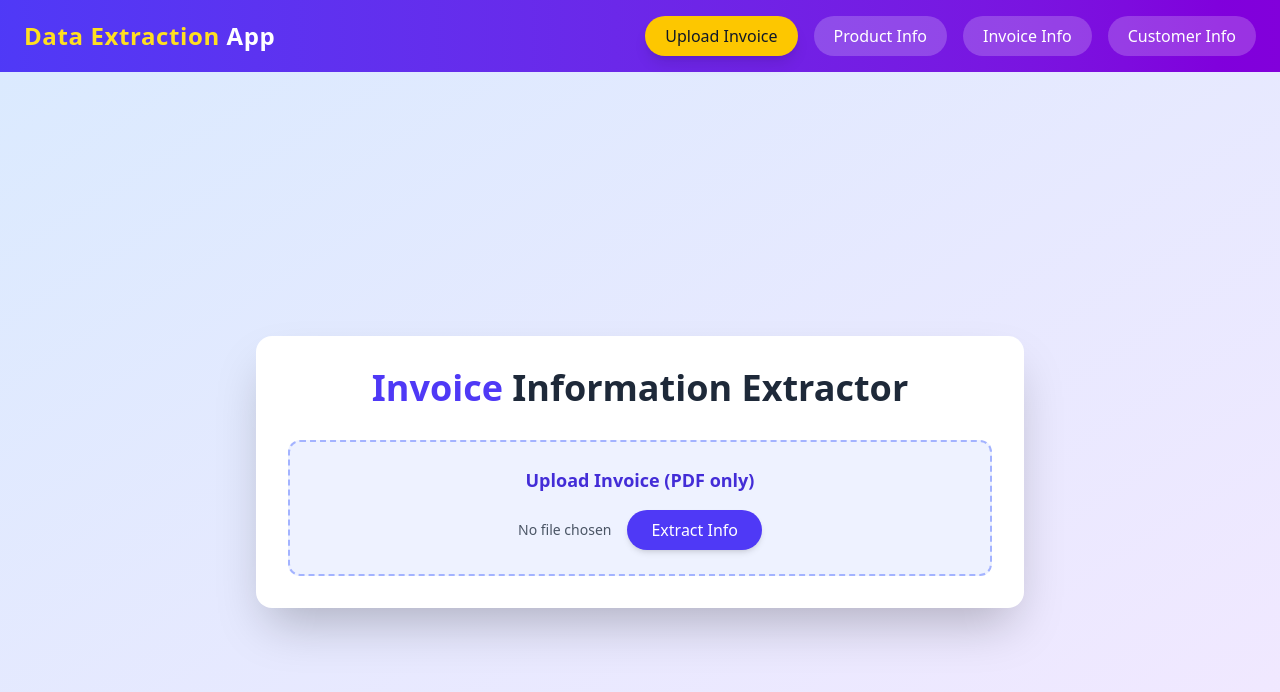
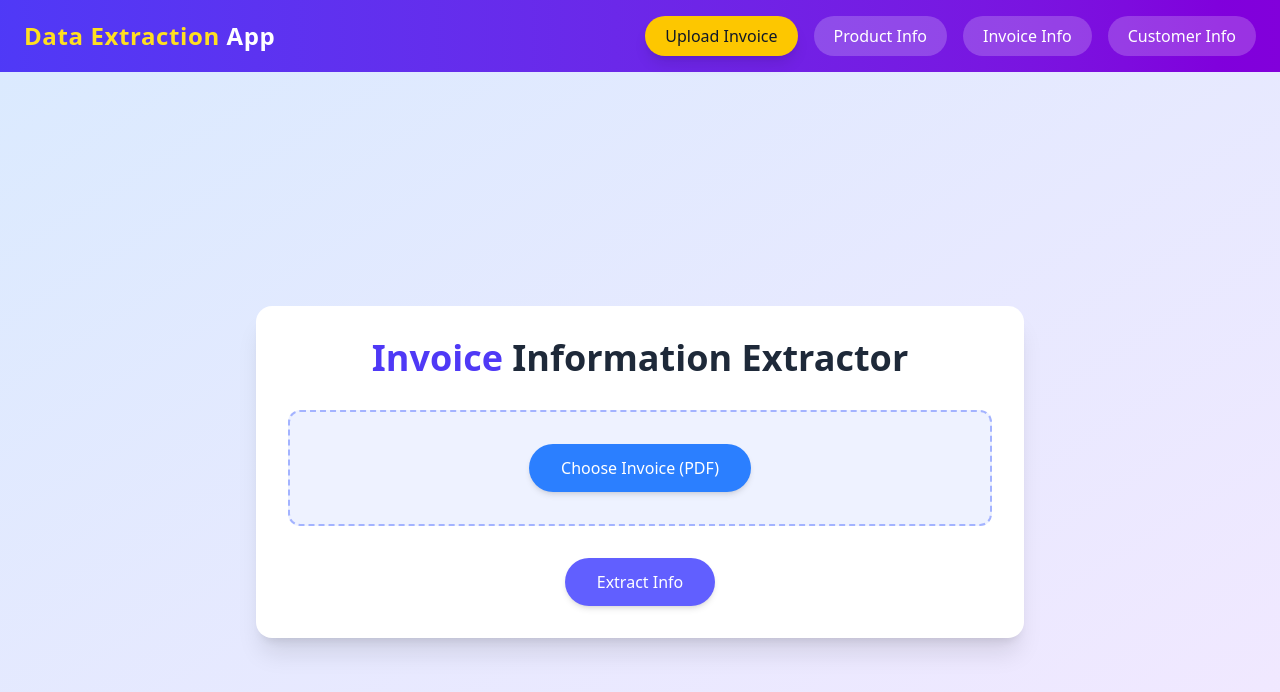
Before and after one commit to joshipriyanshu/Data-extraction-app, a React (Create React App) app in the folder dataextractionapp/Frontend/: page / in a window 1280 px wide. Shown: the top 692 px of the page. Built offline with nearby package versions, Linux system fonts and the light colour scheme.

Commit message:
fixed  ui elements

```diff
--- a/dataextractionapp/Frontend/src/Components/Input.js
+++ b/dataextractionapp/Frontend/src/Components/Input.js
@@ -15,7 +15,10 @@ const Uploadsection = () => {
   };
 
   const handleSubmit = async () => {
-    if (!selectedFile) return;
+    if (!selectedFile) {
+      alert("Please select a file to upload.");
+      return;
+    }
     setLoading(true);
 
     const formData = new FormData();
@@ -56,48 +59,74 @@ const Uploadsection = () => {
   };
 
   return (
-    <div className="min-h-screen bg-gradient-to-br from-blue-100 to-purple-100 flex items-center justify-center px-4 sm:px-6 lg:px-8">
-      <div className="max-w-3xl w-full bg-white rounded-2xl shadow-2xl p-8">
-        <h1 className="text-3xl sm:text-4xl font-extrabold text-center text-gray-800 mb-8">
+    <div className="min-h-screen bg-gradient-to-br from-blue-100 to-purple-100 flex items-center justify-center px-6">
+      <div className="max-w-3xl w-full bg-white rounded-2xl shadow-xl p-8 space-y-8">
+        <h1 className="text-3xl sm:text-4xl font-extrabold text-center text-gray-800">
           <span className="text-indigo-600">Invoice</span> Information Extractor
         </h1>
 
-        <div className="p-6 border-2 border-dashed border-indigo-300 rounded-xl bg-indigo-50 text-center hover:bg-indigo-100 transition">
-          <label
-            htmlFor="file-upload"
-            className="cursor-pointer block text-lg font-semibold text-indigo-700"
-          >
-            Upload Invoice (PDF only)
-          </label>
+        {/* File Upload Section */}
+        <div className="p-8 border-2 border-dashed border-indigo-300 rounded-xl bg-indigo-50 hover:bg-indigo-100 transition text-center space-y-4">
           <input
             id="file-upload"
             type="file"
+            accept=".pdf"
             onChange={handleChange}
-            accept=".pdf"
             className="hidden"
           />
 
-          <div className="mt-4 flex flex-col sm:flex-row items-center justify-center gap-4">
-            <span className="text-sm text-gray-600">
-              {selectedFile ? (
-                <>
+          <label
+            htmlFor="file-upload"
+            className="cursor-pointer inline-block bg-blue-500 text-white px-8 py-3 rounded-full shadow-md hover:bg-blue-600 transition transform hover:scale-105"
+          >
+            Choose Invoice (PDF)
+          </label>
+
+          {selectedFile && (
+            <p className="text-sm text-gray-700">
               Selected:{" "}
               <span className="font-medium text-indigo-700">
                 {selectedFile.name}
               </span>
-                </>
-              ) : (
-                "No file chosen"
+            </p>
           )}
-            </span>
+        </div>
+
+        {/* Action Buttons */}
+        <div className="flex justify-center">
           <button
             onClick={handleSubmit}
             disabled={loading}
-              className="bg-indigo-600 text-white px-6 py-2 rounded-full shadow-md hover:bg-indigo-700 transition transform hover:scale-105 disabled:opacity-50"
+            className="flex items-center justify-center gap-2 bg-indigo-500 text-white px-8 py-3 rounded-full shadow-md hover:bg-indigo-700 transition transform hover:scale-105 disabled:opacity-50"
           >
-              {loading ? "Extracting..." : "Extract Info"}
+            {loading ? (
+              <>
+                <svg
+                  className="w-5 h-5 animate-spin text-white"
+                  xmlns="http://www.w3.org/2000/svg"
+                  fill="none"
+                  viewBox="0 0 24 24"
+                >
+                  <circle
+                    className="opacity-25"
+                    cx="12"
+                    cy="12"
+                    r="10"
+                    stroke="currentColor"
+                    strokeWidth="4"
+                  ></circle>
+                  <path
+                    className="opacity-75"
+                    fill="currentColor"
+                    d="M4 12a8 8 0 018-8v4l3-3-3-3v4a8 8 0 00-8 8h4z"
+                  ></path>
+                </svg>
+                Processing...
+              </>
+            ) : (
+              "Extract Info"
+            )}
           </button>
-          </div>
         </div>
       </div>
     </div>
```
Also changed, not shown: dataextractionapp/Frontend/public/logo192.png (deleted), dataextractionapp/Frontend/public/logo512.png (deleted), 6 other files (tests, documents, lock files or other folders). Lines whose indentation alone changed are shown as unchanged.
